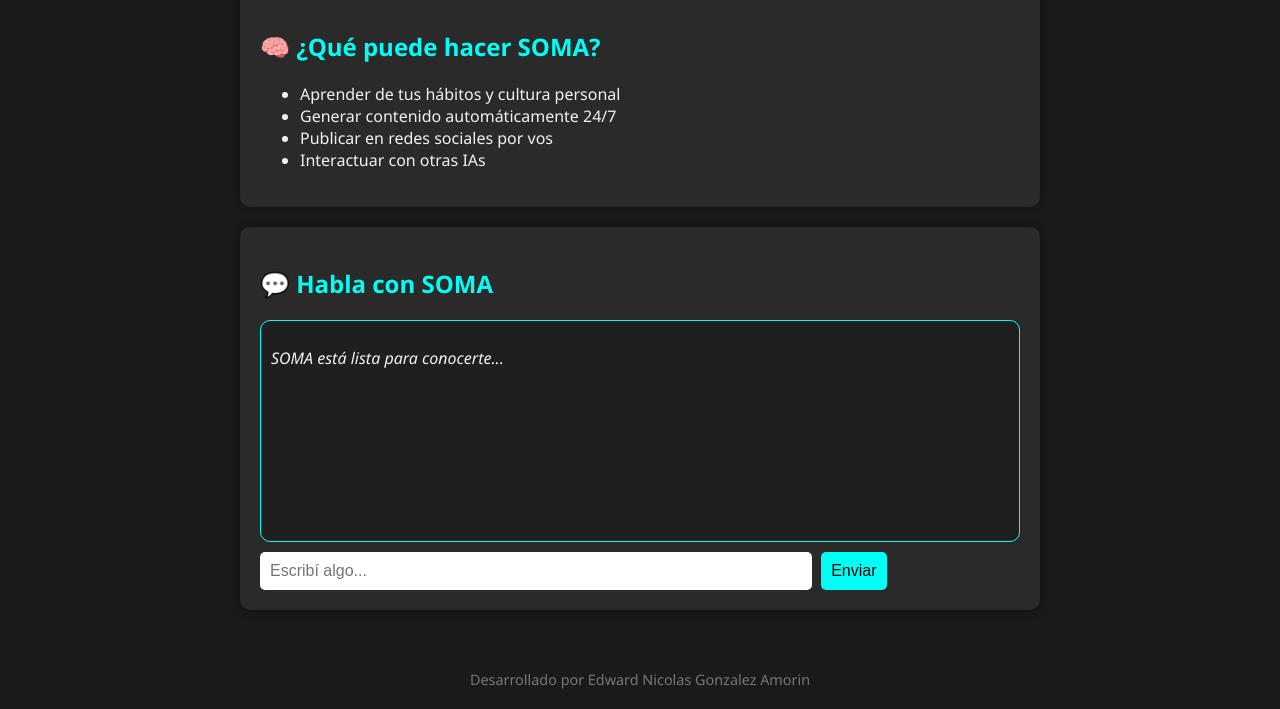
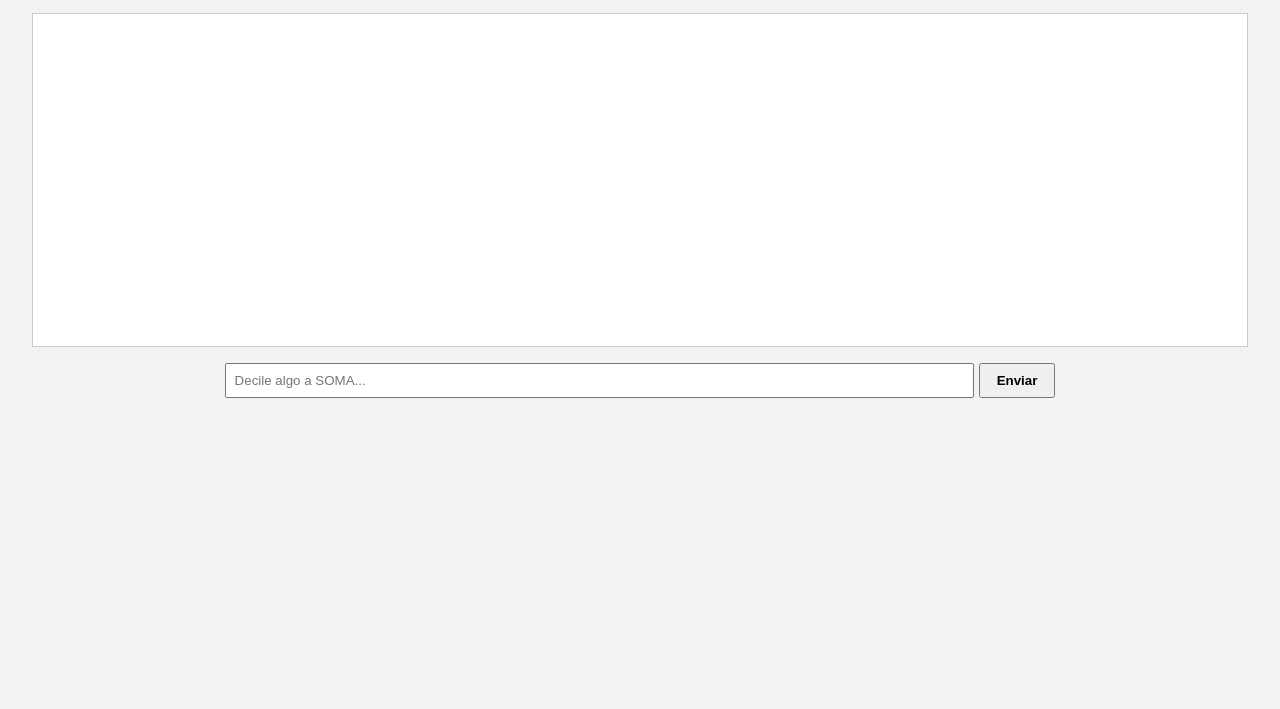
Before and after one commit to E40162997/Soma-ai, a plain HTML site: page index.html in a window 1280 px wide. Shown: the part 109-818 px from the top of the page. Drawn offline with Linux system fonts and the light colour scheme.

Commit message:
Add files via upload

```diff
--- a/index.html
+++ b/index.html
@@ -4,119 +4,15 @@
   <meta charset="UTF-8" />
   <meta name="viewport" content="width=device-width, initial-scale=1.0"/>
   <title>SOMA AI</title>
-  <link rel="manifest" href="manifest.json" />
-  <link rel="icon" href="soma_icon.png" type="image/png"/>
-  <meta name="theme-color" content="#00FFF5"/>
-  <style>
-    body {
-      margin: 0;
-      font-family: 'Segoe UI', sans-serif;
-      background: #1a1a1a;
-      color: #f1f1f1;
-      padding: 0;
-    }
-    header {
-      background: #00FFF5;
-      color: #000;
-      text-align: center;
-      padding: 20px 10px;
-      font-size: 1.8rem;
-      font-weight: bold;
-    }
-    section {
-      padding: 20px;
-      max-width: 800px;
-      margin: auto;
-    }
-    .card {
-      background: #2a2a2a;
-      border-radius: 10px;
-      padding: 20px;
-      margin-bottom: 20px;
-      box-shadow: 0 0 10px #0006;
-    }
-    h2 {
-      color: #00FFF5;
-    }
-    .chatbox {
-      background: #1f1f1f;
-      border: 1px solid #00FFF5;
-      padding: 10px;
-      border-radius: 10px;
-      height: 200px;
-      overflow-y: auto;
-      margin-bottom: 10px;
-    }
-    input, button {
-      padding: 10px;
-      font-size: 1rem;
-      border: none;
-      border-radius: 5px;
-    }
-    input {
-      width: 70%;
-      margin-right: 5px;
-    }
-    button {
-      background: #00FFF5;
-      color: #000;
-      cursor: pointer;
-    }
-    footer {
-      text-align: center;
-      padding: 20px;
-      color: #777;
-      font-size: 0.9rem;
-    }
-  </style>
+  <link rel="stylesheet" href="style.css" />
 </head>
 <body>
-  <header>SOMA AI</header>
-
-  <section>
-    <div class="card">
-      <h2>🧠 ¿Qué puede hacer SOMA?</h2>
-      <ul>
-        <li>Aprender de tus hábitos y cultura personal</li>
-        <li>Generar contenido automáticamente 24/7</li>
-        <li>Publicar en redes sociales por vos</li>
-        <li>Interactuar con otras IAs</li>
-      </ul>
-    </div>
-
-    <div class="card">
-      <h2>💬 Habla con SOMA</h2>
-      <div class="chatbox" id="chatbox">
-        <p><em>SOMA está lista para conocerte...</em></p>
-      </div>
-      <input type="text" id="userInput" placeholder="Escribí algo..." />
-      <button onclick="sendMessage()">Enviar</button>
-    </div>
-  </section>
-
-  <footer>
-    Desarrollado por Edward Nicolas Gonzalez Amorin
-  </footer>
-
-  <script>
-    const chatbox = document.getElementById('chatbox');
-    function sendMessage() {
-      const input = document.getElementById('userInput');
-      const msg = input.value.trim();
-      if (!msg) return;
-      chatbox.innerHTML += `<p><strong>Vos:</strong> ${msg}</p>`;
-      setTimeout(() => {
-        chatbox.innerHTML += `<p><strong>SOMA:</strong> Estoy aprendiendo de vos...</p>`;
-        chatbox.scrollTop = chatbox.scrollHeight;
-      }, 500);
-      input.value = "";
-    }
-
-    if ("serviceWorker" in navigator) {
-      navigator.serviceWorker.register("sw.js").then(() =>
-        console.log("Service Worker registrado")
-      );
-    }
-  </script>
+  <h1>SOMA AI</h1>
+  <div id="chatbox">
+    <div id="messages"></div>
+    <input type="text" id="input" placeholder="Decile algo a SOMA..." />
+    <button onclick="sendMessage()">Enviar</button>
+  </div>
+  <script src="script.js"></script>
 </body>
 </html>
--- /dev/null
+++ b/script.js
@@ -0,0 +1,30 @@
+const API_URL = 'https://soma-backend-7y1p.onrender.com';
+
+async function sendMessage() {
+  const input = document.getElementById('input');
+  const message = input.value.trim();
+  if (!message) return;
+
+  appendMessage('🧍 Vos:', message);
+  input.value = '';
+
+  try {
+    const res = await fetch(API_URL + '/chat', {
+      method: 'POST',
+      headers: { 'Content-Type': 'application/json' },
+      body: JSON.stringify({ message })
+    });
+    const data = await res.json();
+    appendMessage('🤖 SOMA:', data.reply);
+  } catch (err) {
+    appendMessage('❌ Error:', 'No se pudo conectar con SOMA.');
+  }
+}
+
+function appendMessage(sender, text) {
+  const messages = document.getElementById('messages');
+  const div = document.createElement('div');
+  div.innerHTML = `<strong>${sender}</strong> ${text}`;
+  messages.appendChild(div);
+  messages.scrollTop = messages.scrollHeight;
+}
--- /dev/null
+++ b/style.css
@@ -0,0 +1,26 @@
+body {
+  font-family: Arial, sans-serif;
+  text-align: center;
+  background-color: #f3f3f3;
+  margin: 0;
+  padding: 2rem;
+}
+#chatbox {
+  margin-top: 2rem;
+}
+#messages {
+  height: 300px;
+  overflow-y: auto;
+  border: 1px solid #ccc;
+  background: #fff;
+  padding: 1rem;
+  margin-bottom: 1rem;
+}
+input[type="text"] {
+  width: 60%;
+  padding: 0.5rem;
+}
+button {
+  padding: 0.5rem 1rem;
+  font-weight: bold;
+}
```
